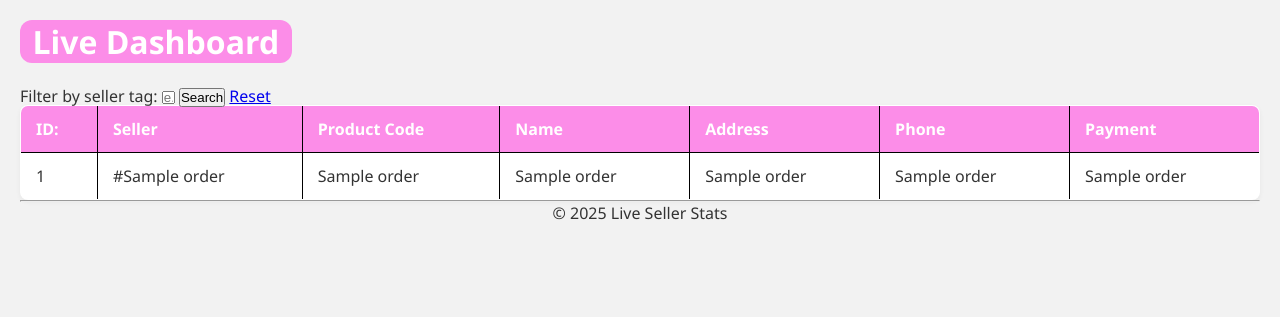
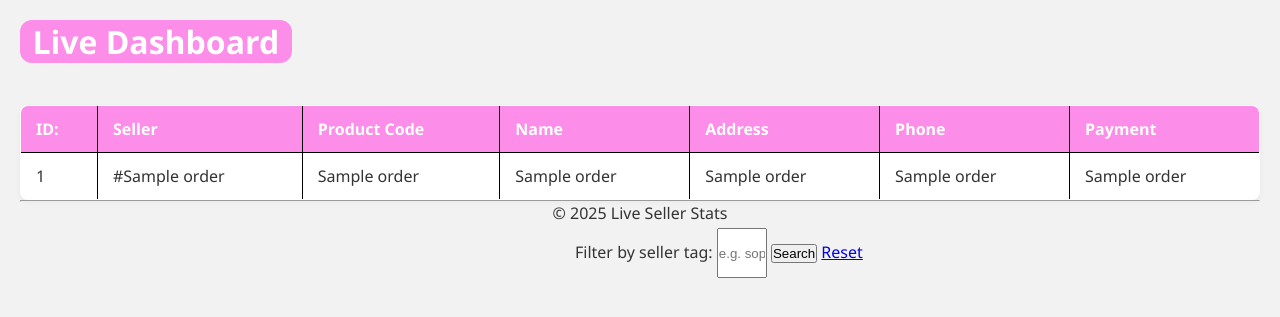
Before and after one commit to Verna-11/msgbot-app, a Flask app: page / in a window 1280 px wide. Shown: the part 127-444 px from the top of the page. Run offline with Flask 3, Linux system fonts and the light colour scheme; a database or web service that is not in the repository returns one stand-in record (values such as "Sample title"); some libraries are stand-ins or nearby versions.

Commit message:
test css 2

```diff
--- a/static/style.css
+++ b/static/style.css
@@ -53,11 +53,13 @@ a {
 
 .SearchBar {
      position: absolute;
+     top: 355px;
+     left: 575px;
 }
 
 .SearchBar input {
-     height: 13px;
-     width: 13px;
+     height: 50px;
+     width: 50px;
 }
 /* Header */
 h1 {
```
